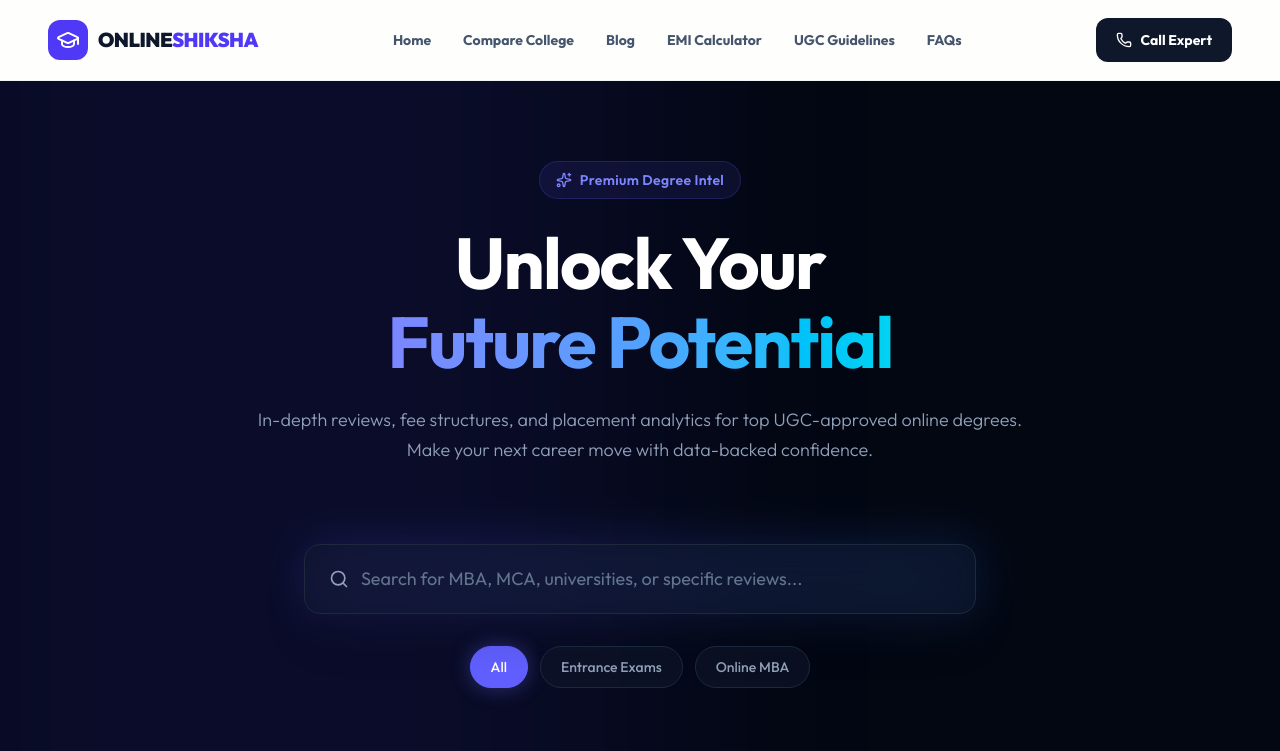
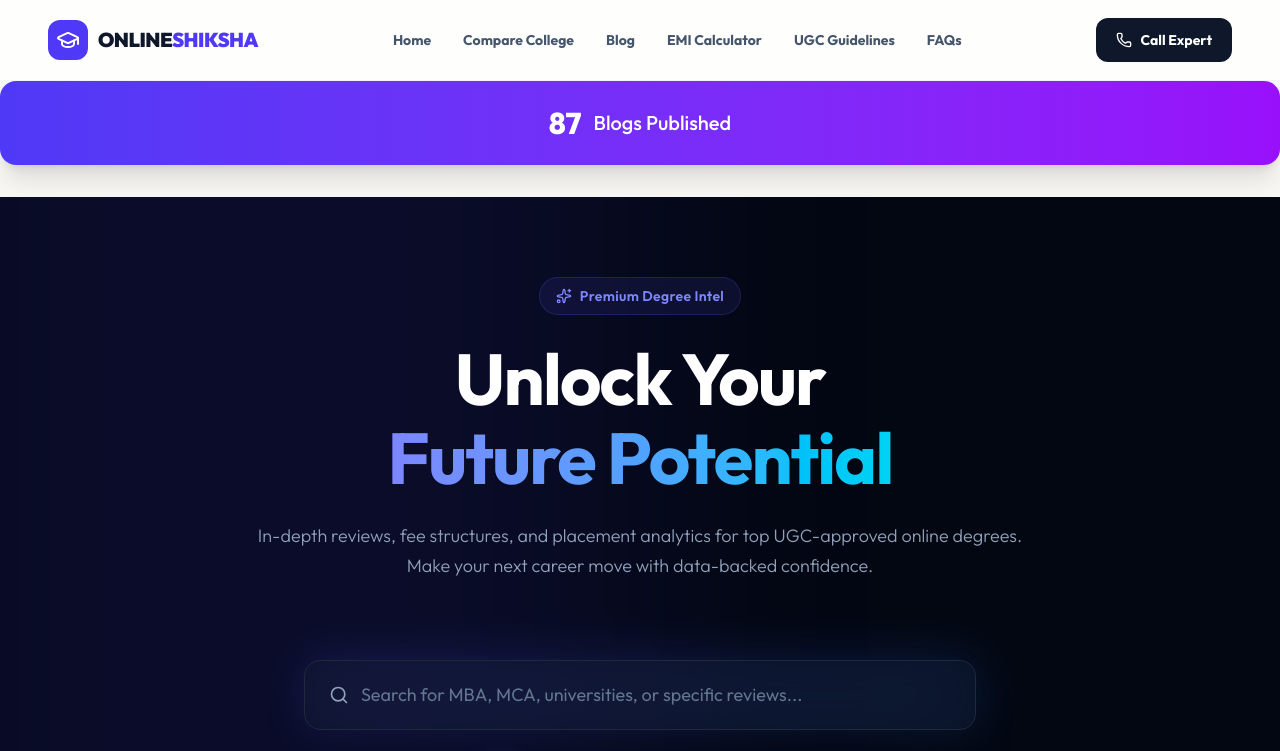
Before and after one commit to mohitjaincounsellingmba/onlinedegrees, a Next.js app: page /blog in a window 1280 px wide. Shown: the top 751 px of the page. Built offline with nearby package versions, Linux system fonts and the light colour scheme; no server answers.

Commit message:
Add BlogMeter component and integrate into blog page

```diff
--- a/app/blog/page.tsx
+++ b/app/blog/page.tsx
@@ -1,5 +1,6 @@
 import { getSortedPostsData } from '@/lib/markdown';
 import { BlogClient } from '@/components/BlogClient';
+import { BlogMeter } from '@/components/BlogMeter';
 import type { Metadata } from 'next';
 import { JsonLd } from '@/components/JsonLd';
 
@@ -33,6 +34,7 @@ export default function BlogPage() {
       description: description || '',
       category: category || 'Online Degrees',
     }));
+  const totalBlogs = postHeaders.length;
 
   const breadcrumbSchema = {
     "@context": "https://schema.org",
@@ -56,7 +58,8 @@ export default function BlogPage() {
   return (
     <>
       <JsonLd data={breadcrumbSchema} />
-      <BlogClient posts={postHeaders} />;
+      <BlogMeter count={totalBlogs} />
+      <BlogClient posts={postHeaders} />
     </>
   );
 }
--- /dev/null
+++ b/components/BlogMeter.tsx
@@ -0,0 +1,14 @@
+import React from 'react';
+
+type BlogMeterProps = {
+  count: number;
+};
+
+export const BlogMeter: React.FC<BlogMeterProps> = ({ count }) => {
+  return (
+    <div className="flex items-center justify-center bg-gradient-to-r from-indigo-600 to-purple-600 text-white rounded-2xl p-6 shadow-xl mb-8">
+      <span className="text-3xl font-extrabold">{count}</span>
+      <span className="ml-3 text-xl font-medium">Blogs Published</span>
+    </div>
+  );
+};
```
